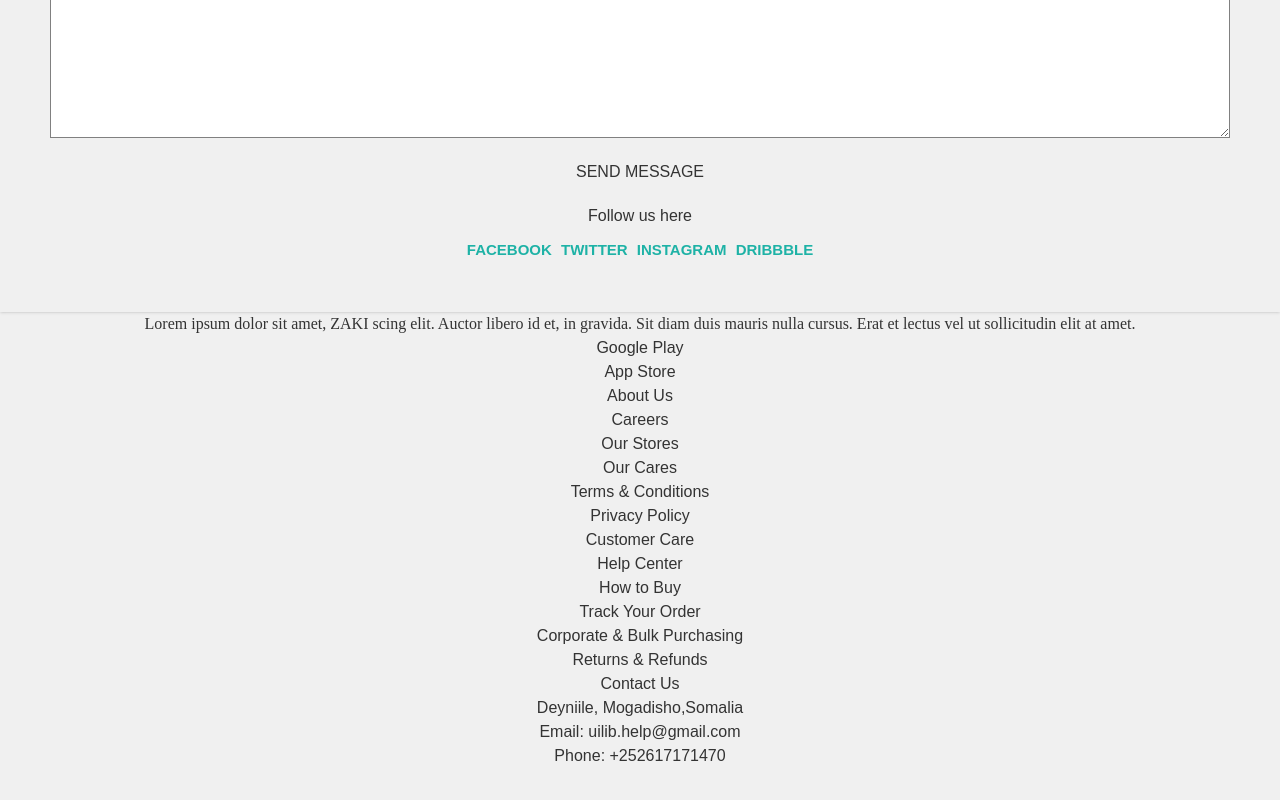
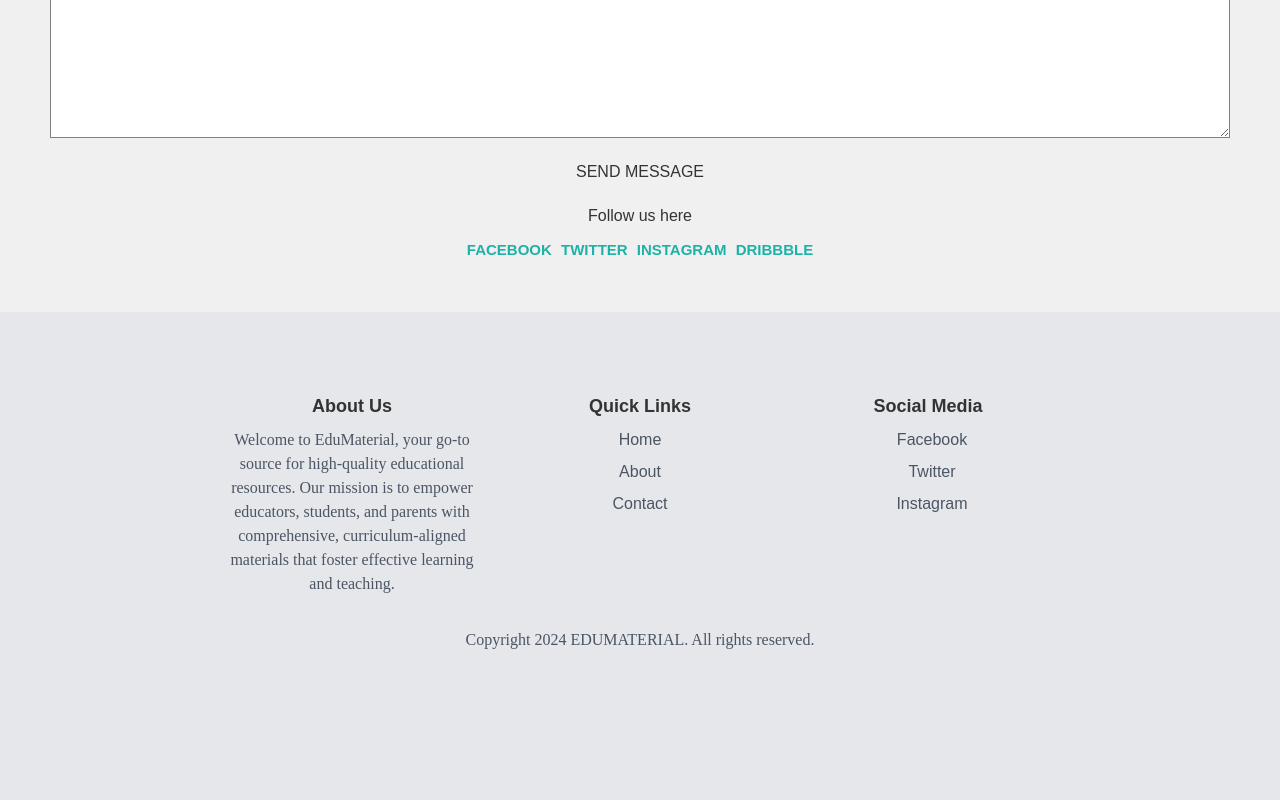
Before and after one commit to zakariye93/Edumaterial-React-Project, a React (Create React App) app in the folder website/web/: page / in a window 1280 px wide. Shown: the part 5000-5800 px from the top of the page. Before the commit the page ends 5768 px from the top, so only its background shows below. Built offline with nearby package versions, Linux system fonts and the light colour scheme.

Commit message:
Update Footer.jsx

```diff
--- a/website/web/src/deskmain/Footer.jsx
+++ b/website/web/src/deskmain/Footer.jsx
@@ -1,54 +1,59 @@
-import React from 'react'
+import React from 'react';
 
- function Footer() {
+const Footer = () => {
   return (
-    <div>
-       <div className='container grid2'>
-          <div className='box'>
-
-            <p>Lorem ipsum dolor sit amet, ZAKI scing elit. Auctor libero id et, in gravida. Sit diam duis mauris nulla cursus. Erat et lectus vel ut sollicitudin elit at amet.</p>
-            <div className='icon d_flex'>
-              <div className='img d_flex'>
-                <i class='fa-brands fa-google-play'></i>
-                <span>Google Play</span>
-              </div>
-              <div className='img d_flex'>
-                <i class='fa-brands fa-app-store-ios'></i>
-                <span>App Store</span>
-              </div>
-            </div>
+    <footer className="bg-gray-200 h-screen p-4 md:p-6 lg:p-8">
+      <div className="container mx-auto p-4 md:p-6 lg:p-8">
+        <div className="flex flex-wrap justify-center mb-4">
+          <div className="w-full md:w-1/2 lg:w-1/3 xl:w-1/4 p-4">
+            <h4 className="text-lg font-bold mb-2">About Us</h4>
+            <p className="text-gray-600">
+            Welcome to EduMaterial, your go-to source for high-quality educational resources. Our mission is to empower educators, students, and parents with comprehensive, curriculum-aligned materials that foster effective learning and teaching.            </p>
           </div>
-
-          <div className='box'>
-            <h2>About Us</h2>
-            <ul>
-              <li>Careers</li>
-              <li>Our Stores</li>
-              <li>Our Cares</li>
-              <li>Terms & Conditions</li>
-              <li>Privacy Policy</li>
+          <div className="w-full md:w-1/2 lg:w-1/3 xl:w-1/4 p-4">
+            <h4 className="text-lg font-bold mb-2">Quick Links</h4>
+            <ul className="list-none mb-4">
+              <li className="mb-2">
+                <a className="text-gray-600 hover:text-gray-900" href="#">Home</a>
+              </li>
+              <li className="mb-2">
+                <a className="text-gray-600 hover:text-gray-900" href="#">About</a>
+              </li>
+              <li className="mb-2">
+                <a className="text-gray-600 hover:text-gray-900" href="#">Contact</a>
+              </li>
             </ul>
           </div>
-          <div className='box'>
-            <h2>Customer Care</h2>
-            <ul>
-              <li>Help Center </li>
-              <li>How to Buy </li>
-              <li>Track Your Order </li>
-              <li>Corporate & Bulk Purchasing </li>
-              <li>Returns & Refunds </li>
-            </ul>
-          </div>
-          <div className='box'>
-            <h2>Contact Us</h2>
-            <ul>
-              <li>Deyniile, Mogadisho,Somalia </li>
-              <li>Email: uilib.help@gmail.com</li>
-              <li>Phone: +252617171470</li>
+          <div className="w-full md:w-1/2 lg:w-1/3 xl:w-1/4 p-4">
+            <h4 className="text-lg font-bold mb-2">Social Media</h4>
+            <ul className="list-none mb-4">
+              <li className="mb-2">
+                <a className="text-gray-600 hover:text-gray-900" href="#">
+                  <i className="fab fa-facebook-f mr-2" />
+                  Facebook
+                </a>
+              </li>
+              <li className="mb-2">
+                <a className="text-gray-600 hover:text-gray-900" href="#">
+                  <i className="fab fa-twitter mr-2" />
+                  Twitter
+                </a>
+              </li>
+              <li className="mb-2">
+                <a className="text-gray-600 hover:text-gray-900" href="#">
+                  <i className="fab fa-instagram mr-2" />
+                  Instagram
+                </a>
+              </li>
             </ul>
           </div>
         </div>
-    </div>
-  )
-}
-export default Footer
+        <p className="text-gray-600 text-center">
+          Copyright 2024 EDUMATERIAL. All rights reserved.
+        </p>
+      </div>
+    </footer>
+  );
+};
+
+export default Footer;
```
